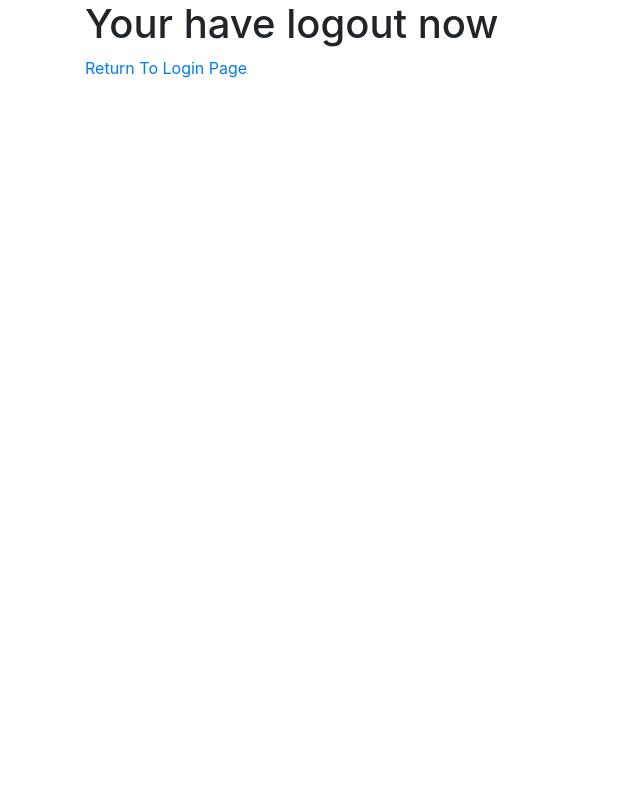
After one commit to Ali-mughal/todo-app, a Flask app: page /logout in a window 1280 px wide. The commit adds this page. Shown: the whole page, without its empty margins (0-640 px from the left). Run offline with Flask 3, Linux system fonts and the light colour scheme; some libraries are stand-ins or nearby versions.

Commit message:
login authentication

```diff
--- a/app.py
+++ b/app.py
@@ -1,42 +1,102 @@
-from flask import Flask,render_template, redirect, url_for, request
+import flask
+from flask import Flask, render_template, redirect, url_for, request
 from flask_sqlalchemy import SQLAlchemy
 
+from flask_login import login_required, current_user
+import flask_login
 
-app= Flask(__name__)
+app = Flask(__name__)
+app.secret_key = 'super secret string'  # Change this!
+#
+login_manager = flask_login.LoginManager()
+login_manager.init_app(app)
+# Our mock database.
+users = {'': {'password': 'admin'}}
+
+
+# user maxin class provides the implementation of this properties. its the reason you can call
+class User(flask_login.UserMixin):
+    pass
+
+
+@login_manager.user_loader
+def user_loader(email):
+    if email != 'admin':
+        return
+
+    user = User()
+    user.id = email
+    return user
+
+
+@login_manager.request_loader
+def request_loader(request):
+    email = request.form.get('email')
+    if email not in users:
+        return
+
+    user = User()
+    user.id = email
+    return user
+
+
+
+
 app.config['SQLALCHEMY_DATABASE_URI'] = 'sqlite:///db.sqlite'
-#to avoid warning
+# to avoid warning
 app.config['SQLALCHEMY_TRACK_MODIFICATIONS'] = False
-#for creating database
+# for creating database
 db = SQLAlchemy(app)
 
-#database Schema
+
+# database Schema
+
+
 class Todo(db.Model):
     id = db.Column(db.Integer, primary_key=True)
     title = db.Column(db.String(150))
     complete = db.Column(db.Boolean)
 
-# Decorator to link the function to url
+
+@login_manager.unauthorized_handler
+def unauthorized_handler():
+    return 'Unauthorized', 401
+
+@app.route('/login', methods=['GET', 'POST'])
+def login():
+    error = None
+    if request.method == 'POST':
+        if request.form['username'] != 'admin' or request.form['password'] != 'admin':
+            error = 'Credential is not correct please try again.'
+        else:
+            user = User()
+            user.id = 'admin'
+            flask_login.login_user(user)
+            return flask.redirect(flask.url_for('home'))
+
+    return render_template('login.html', error=error)
+
+
+@app.route('/logout')
+def logout():
+    flask_login.logout_user()
+    return render_template('logout.html')
+
+
 @app.route('/')
+@flask_login.login_required
 def home():
-    #get list of all the item
+    # get list of all the item
     query = Todo.query.order_by(Todo.id.desc())
-    todo_list = query.all()
+    todo_list = query
+    return render_template('base.html', todo_list=todo_list)
 
-    return render_template('base.html', todo_list=todo_list)
 
 @app.route('/welcome')
 def welcome():
-    return render_template('welcome.html') # rendering the template
-    #authenticate user
-@app.route('/login', methods=['GET', 'POST'])
-def login():
-    error = None
-    if request.method =='POST':
-        if  request.form['username'] != 'admin' or request.form['password'] != 'admin':
-            error= 'Credential is not correct please try agian.'
-        else:
-            return redirect(url_for('home'))
-    return render_template('login.html', error=error)
+    return render_template('welcome.html')  # rendering the template
+    # authenticate user
+
 
 @app.route('/add', methods=["Post"])
 def add():
@@ -46,25 +106,30 @@ def add():
     db.session.add(first_todo)
     db.session.commit()
     return redirect(url_for('home'))
+
+
 @app.route('/update/<int:todo_id>')
 def update(todo_id):
     # adding tasks
-    todo = Todo.query.filter_by(id= todo_id).first()
+    todo = Todo.query.filter_by(id=todo_id).first()
     todo.complete = not todo.complete
     db.session.commit()
     return redirect(url_for('home'))
 
+
 @app.route('/delete/<int:todo_id>')
 def delete(todo_id):
     # adding tasks
-    todo = Todo.query.filter_by(id= todo_id).first()
+    todo = Todo.query.filter_by(id=todo_id).first()
     db.session.delete(todo)
     db.session.commit()
     return redirect(url_for('home'))
 
+
 if __name__ == '__main__':
-    db.create_all()
+    # db.drop_all()
+    # db.create_all()
     # first_todo = Todo(title="todo 1", complete=False)
     # db.session.add(first_todo)
     # db.session.commit()
-    app.run(debug= True)
+    app.run(debug=True)
--- /dev/null
+++ b/templates/logout.html
@@ -0,0 +1,12 @@
+<head>
+    <title>Flask Intro - login page</title>
+    <meta name="viewport" content="width=device-width, initial-scale=1.0">
+    <link href="static/bootstrap.min.css" rel="stylesheet" media="screen">
+</head>
+    <body>
+        <div class="container">
+            <h1>Your have logout now</h1>
+            <a href="/login"> Return To Login Page </a>
+        </div>
+    </body>
+</html>
```
Also changed, not shown: templates/base.html (+6 -5 lines), db.sqlite (deleted), 1 other file.
